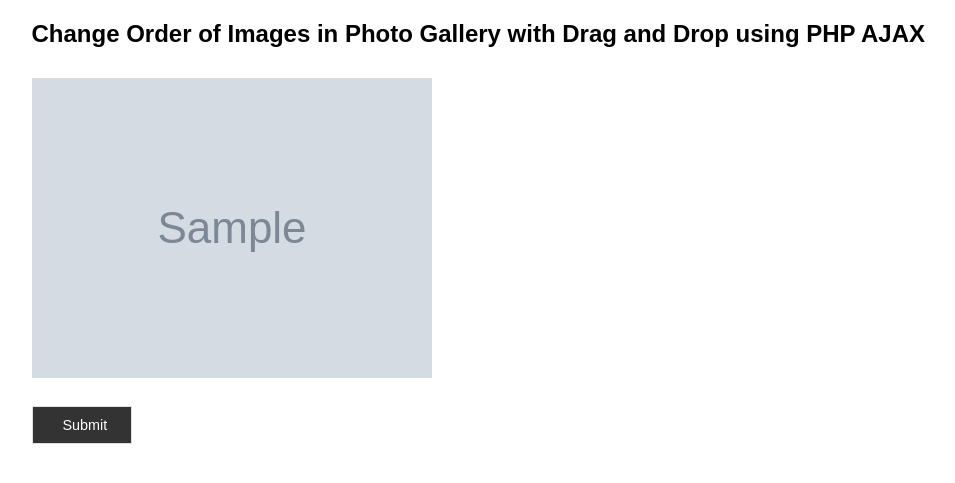
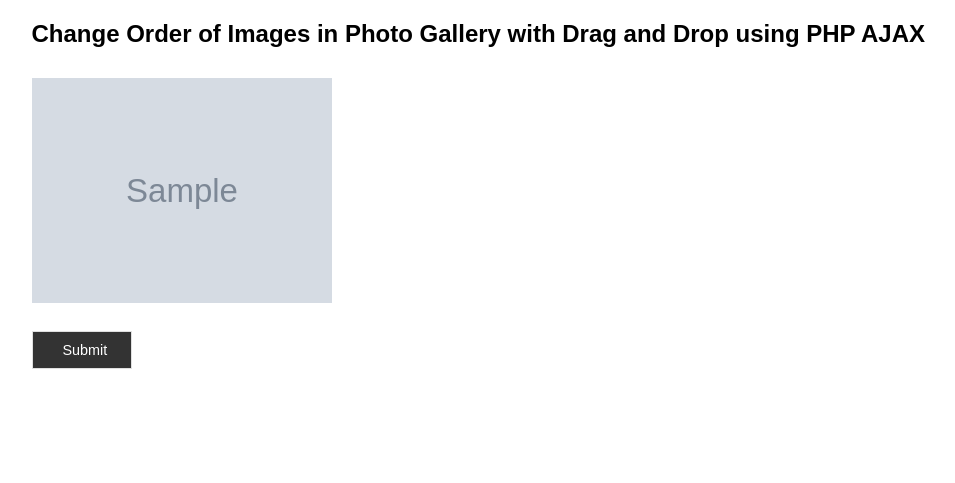
Before and after one commit to JeremyCollinsMPI/Norp, a PHP site: page / in a window 1280 px wide. Shown: the top 483 px of the page, without its empty margins (80-1035 px from the left). Run offline with PHP 8.4, Linux system fonts and the light colour scheme; tables that the repository leaves empty or names only in its code hold one stand-in row (values such as "Sample post"); grey boxes marked "Sample" are stand-in pictures.

Commit message:
corrections

```diff
--- a/norp/src/index.php
+++ b/norp/src/index.php
@@ -18,7 +18,7 @@ $conn->close();
         <link rel="stylesheet" href="vendor/jquery/jquery-ui/jquery-ui.css">
         <script src="vendor/jquery/jquery-ui/jquery-ui.js" type="text/javascript"></script>
 
-        <link rel="stylesheet" type="text/css" href="style1.css" >
+        <link rel="stylesheet" type="text/css" href="style2.css" >
 
         <title>Change Order of Images in Photo Gallery with Drag and Drop using PHP AJAX</title>
         <script>
--- a/norp/src/style1.css
+++ b/norp/src/style2.css
@@ -17,8 +17,8 @@ body
     display: inline-block;
 }
 #image-list li img{
-    max-width: 500px;
-    max-height: 500px;
+    max-width: 300px;
+    max-height: 300px;
     width: auto;
     height: auto;
 }
```
Also changed, not shown: 2 other files.
